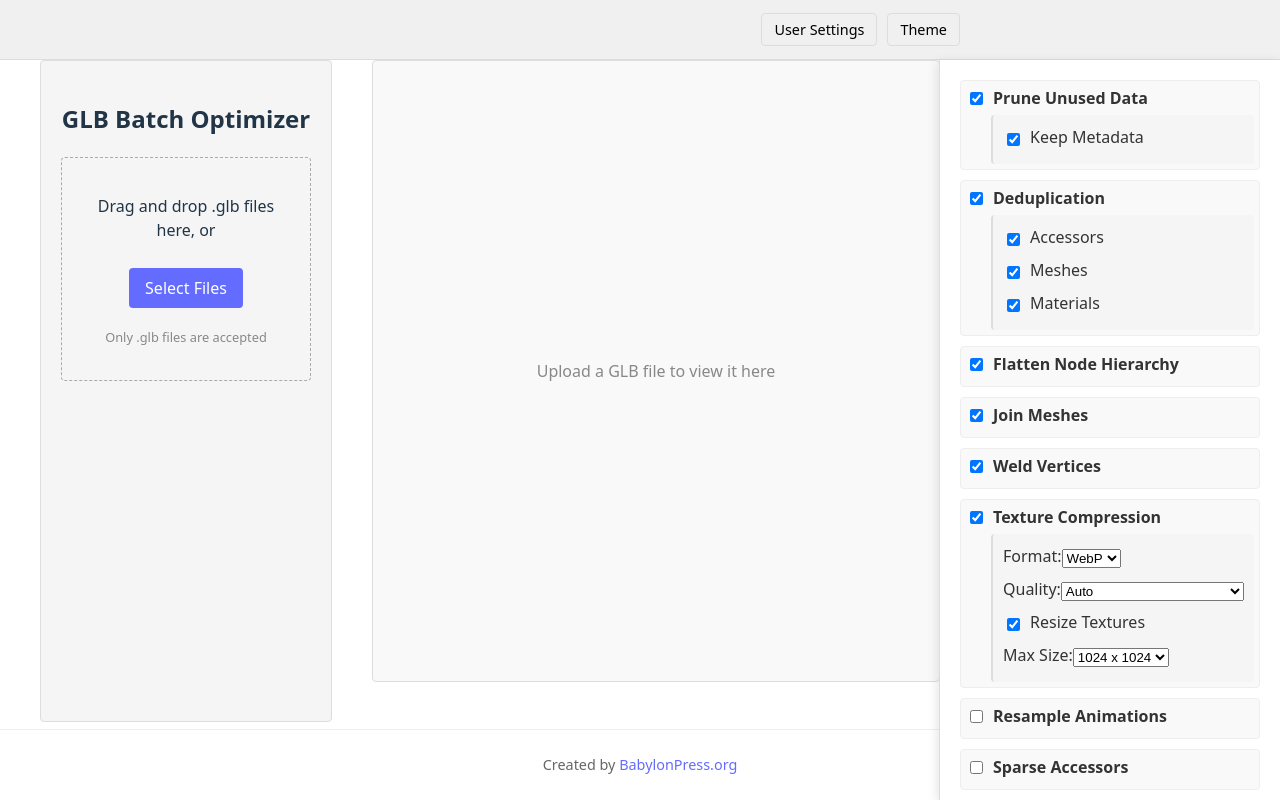
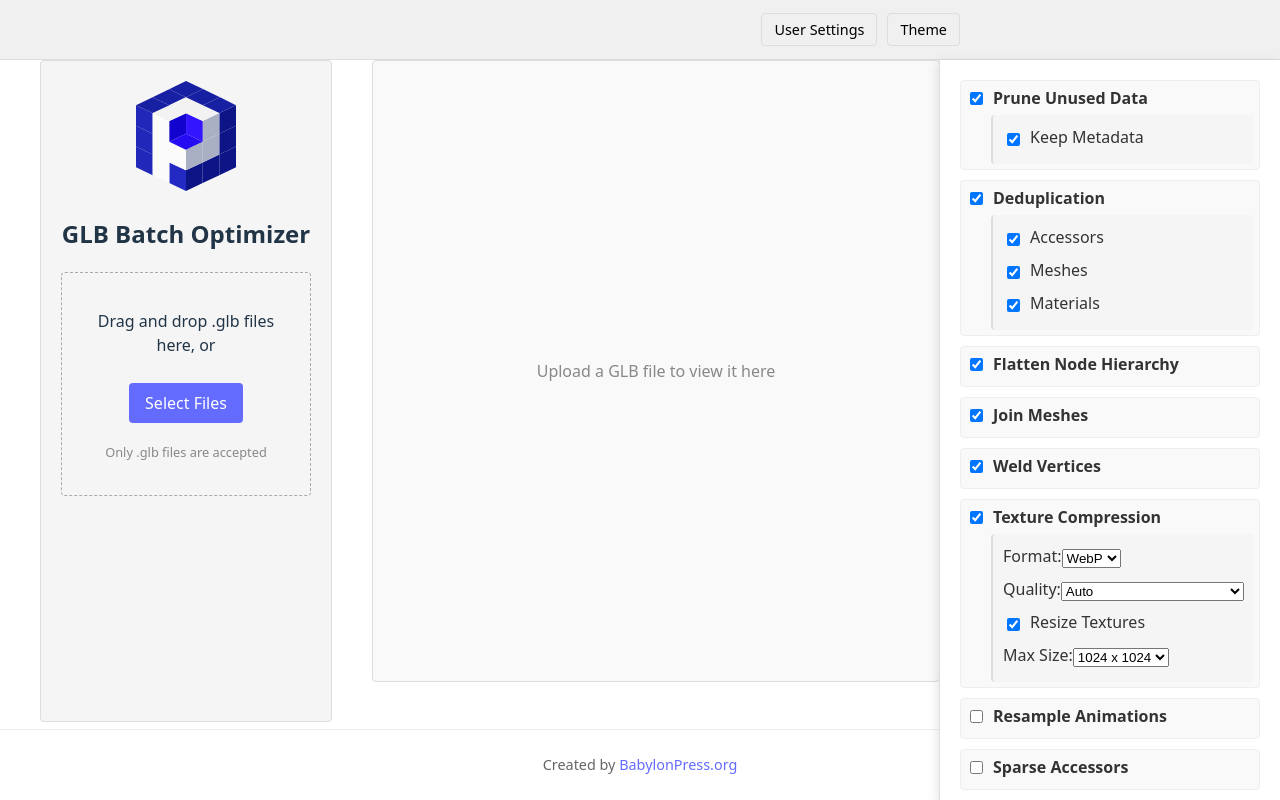
Before and after one commit to eldinor/glb-batch-opt, a React (Vite) app: page / in a window 1280 px wide. Built offline with nearby package versions, Linux system fonts and the light colour scheme.

Commit message:
added logo, formatting

```diff
--- a/src/App.tsx
+++ b/src/App.tsx
@@ -297,7 +297,7 @@ function App() {
               User Settings
             </button>
 
-            <button className="settings-toggle-btn" style={{marginLeft: 10 }} onClick={lazyToggleTheme}>
+            <button className="settings-toggle-btn" style={{ marginLeft: 10 }} onClick={lazyToggleTheme}>
               Theme
             </button>
 
--- a/src/FileUploader.tsx
+++ b/src/FileUploader.tsx
@@ -506,8 +506,8 @@ export default function FileUploader({ settings }: FileUploaderProps) {
           onDragOver={handleDragOver}
           onDrop={handleDrop}
         >
+          <img src="/2Asset 1500.svg" alt="Icon" width={100} />
           <h2>GLB Batch Optimizer</h2>
-
           <div className="upload-area">
             <p>Drag and drop .glb files here, or</p>
             <input
```
